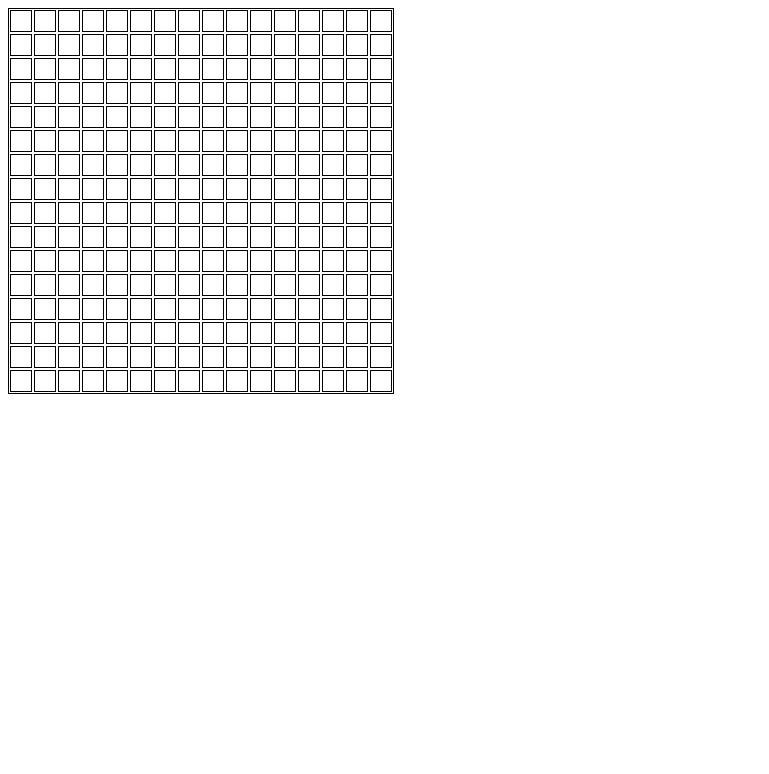
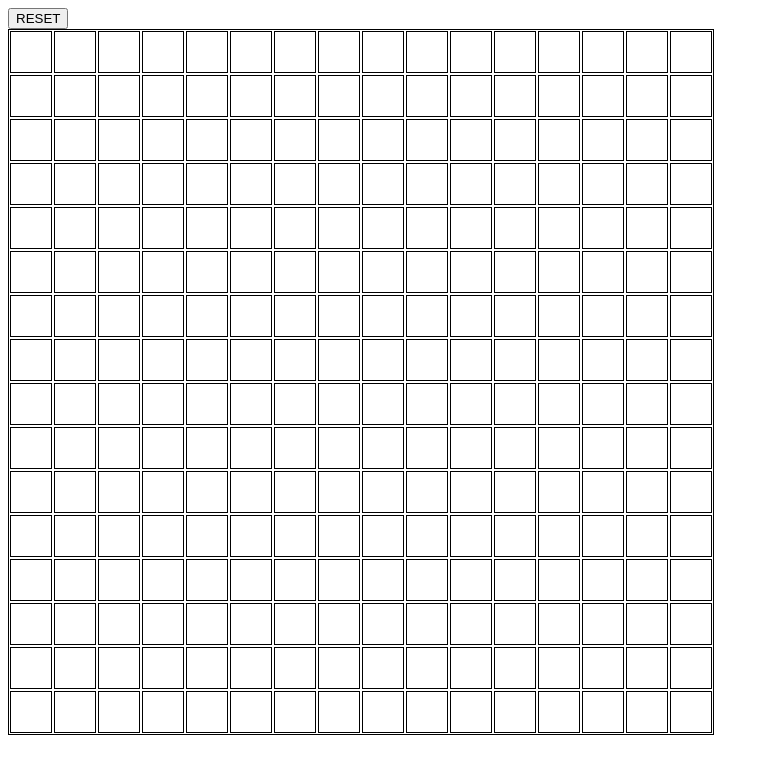
Before and after one commit to nick2383/etch-a-sketch, a plain HTML site: page index.html in a window 1280 px wide. Shown: the whole page, without its empty margins (0-769 px from the left). Drawn offline with Linux system fonts and the light colour scheme.

Commit message:
add button and functionality to change grid size

```diff
--- a/css/styles.css
+++ b/css/styles.css
@@ -1,13 +1,13 @@
 #container {
-	width: 384px;
-	height: 384px;
+	width: 704px;
+	height: 704px;
 	border: 1px solid black;
 	/*padding: 1px;*/
 }
 
 .square {
-	width: 20px;
-	height: 20px;
+	width: 40px;
+	height: 40px;
 	border: 1px solid black;
 	display: inline-block;
 	margin: 1px;
--- a/index.html
+++ b/index.html
@@ -5,6 +5,7 @@
 <link rel="stylesheet" href="css/styles.css">
 </head>
 <body>
+	<button onclick="reset()">RESET</button>
 	<div id="container"></div>
 
 <script src="js/jquery-1.12.0.min.js"></script>
--- a/js/script.js
+++ b/js/script.js
@@ -1,13 +1,45 @@
-
+//var size = 40;
 
 $(document).ready(function(){
+	//create grid of 16x16 scquares
 	for(var x = 0; x<16; x++){
 		for(var y = 0; y<16; y++){
 			var square = $("<div class = 'square'></div>");
 			square.appendTo("#container");
 		}
 	}
+	//change background colour of squares when mouse hovers over
 	$(".square").hover(function(){
 		$(this).addClass("hovered");
 	});
 });
+
+function reset(){
+	//prompt user for grid size
+	do{size = parseInt(prompt("Please enter from 1 to 40: "));
+	}while(isNaN(size) || size<1 || size >40);
+	//remove all existing grid squares
+	$(".square").remove();
+	//set width and height of grid in squares
+	if(704%(size+4) != 0){
+		var width = Math.floor(704/(size+4));
+		var height = Math.floor(704/(size+4));
+	}else{
+		width = 704/(size+4);
+		height = 704/(size+4);
+	}
+	//populate grid
+	for(var x = 0; x<width; x++){
+		for(var y = 0; y<height; y++){
+			var square = $("<div class = 'square'></div>");
+			square.appendTo("#container");
+		}
+	}
+	//change square size
+	$(".square").css({
+		"width": size+"px",
+		"height": size+"px"});
+	$(".square").hover(function(){
+		$(this).addClass("hovered");
+	});
+}
```
